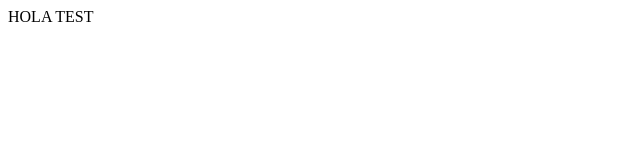
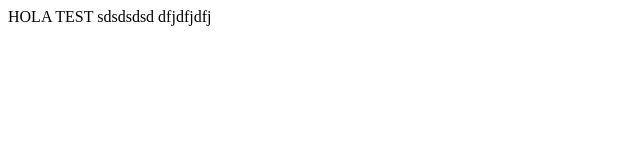
Before and after one commit to carmenRL17/PruebaHTML, a plain HTML site: page index.html in a window 1280 px wide. Shown: the whole page, without its empty margins (0-640 px from the left). Drawn offline with Linux system fonts and the light colour scheme.

Commit message:
segundo commit

```diff
--- a/index.html
+++ b/index.html
@@ -8,5 +8,7 @@
 </head>
 <body>
     HOLA TEST
+    sdsdsdsd
+    dfjdfjdfj
 </body>
 </html>
```
